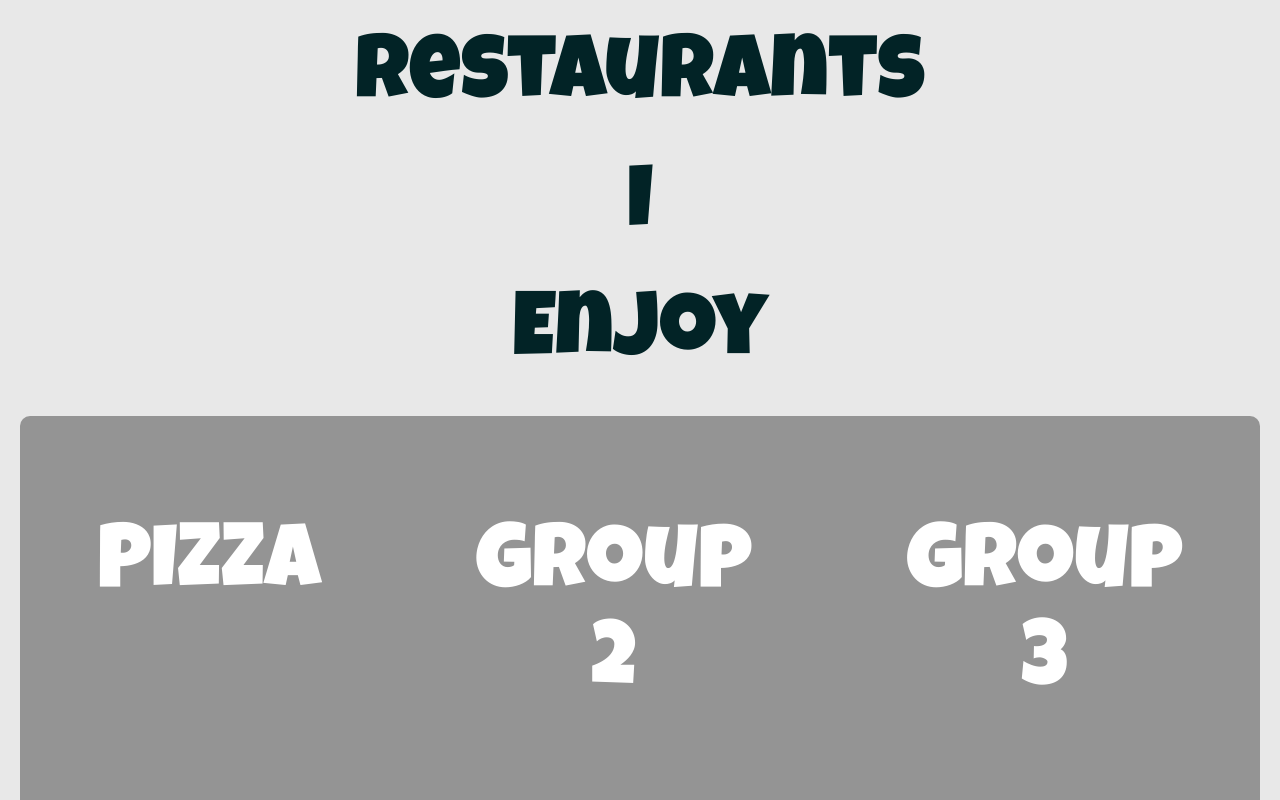
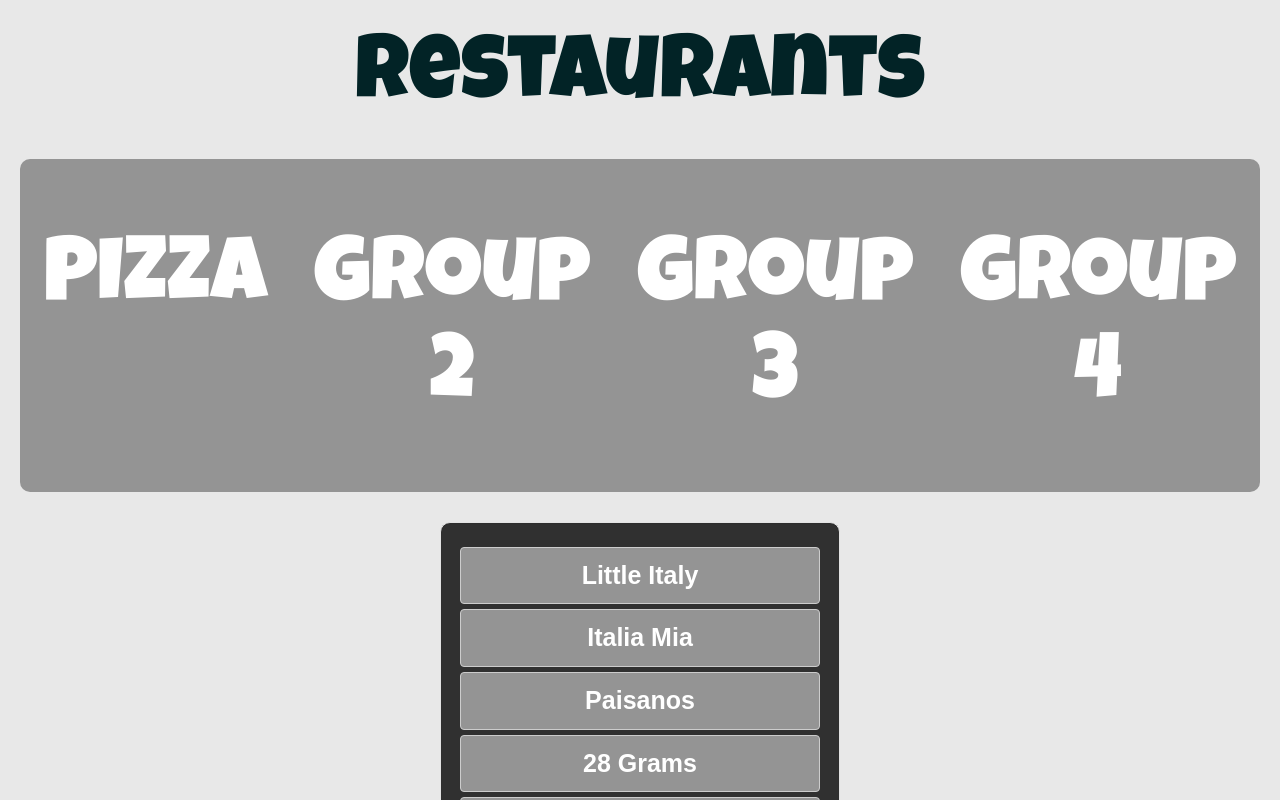
Before and after one commit to bdog72/food-dot-com, a React app: page / in a window 1280 px wide. Shown: the top 800 px of the page. Built offline with nearby package versions, Linux system fonts and the light colour scheme.

Commit message:
mades some css changes

```diff
--- a/src/components/App.js
+++ b/src/components/App.js
@@ -5,8 +5,8 @@ export default class App extends Component {
   render () {
     return <div>
       <h1>Restaurants</h1>
-      <h1>I</h1>
-      <h1>Enjoy</h1>
+      {/* <h1>I</h1>
+      <h1>Enjoy</h1> */}
       <ReactRouter />
     </div>
   }
--- a/src/styles/screen.scss
+++ b/src/styles/screen.scss
@@ -64,7 +64,7 @@ h2 {
 
   a {
     text-decoration: none;
-    padding: 20px;
+    // padding: 20px;
     margin: 5px;
     outline: 0;
   }
@@ -85,7 +85,7 @@ h2 {
 
 h2 {
   color: white;
-  padding: 10px;
+  // padding: 10px;
 }
 // #b5babf;
 // #022326;
```
